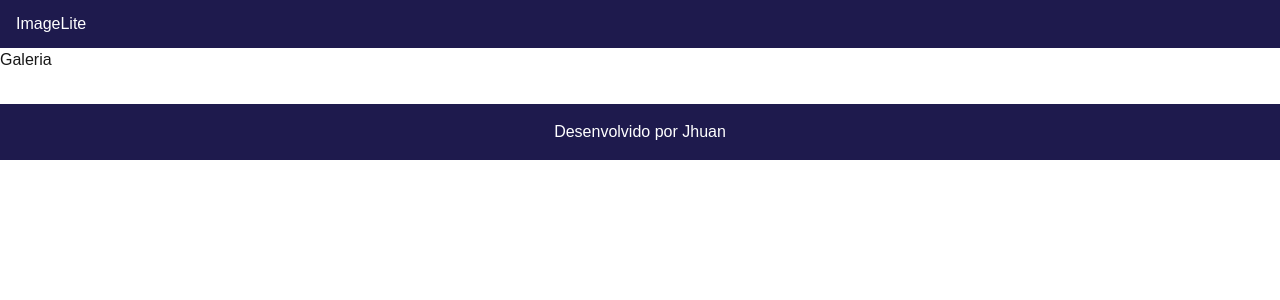
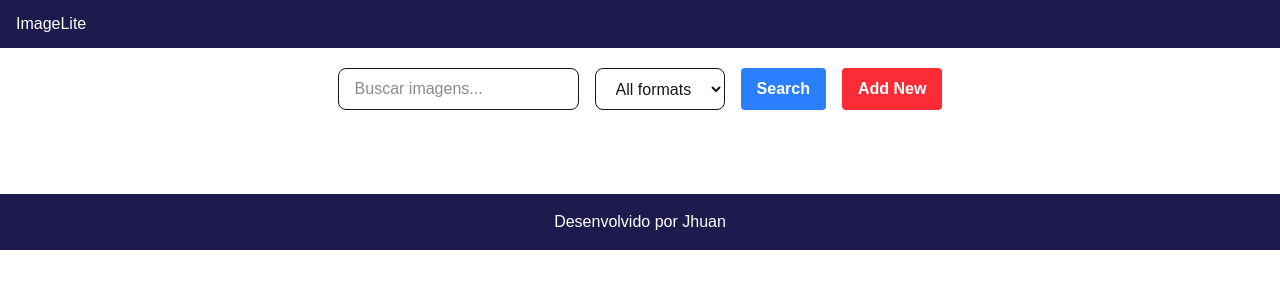
Before and after one commit to JhuanCleber/Image2, a Next.js app in the folder imagelite/: page /galeria in a window 1280 px wide. Shown: the top 300 px of the page. Built offline with nearby package versions, Linux system fonts and the light colour scheme.

Commit message:
filtrando imagens

```diff
--- /dev/null
+++ b/imagelite/app/components/ImageCard.tsx
@@ -0,0 +1,19 @@
+interface ImageCardProps {
+  imageUrl?: string;
+  imageName?: string;
+  imageSize?: string;
+  uploadDate?: string;
+}
+
+export const ImageCard: React.FC<ImageCardProps> = ({ imageName, imageUrl, imageSize, uploadDate }) => {
+  return (
+    <div className="card relative bg-white rounded-md shadow-md transition-all ease-in-out duration-300 hover:shadow-xl hover:-translate-y-1">
+      <img src={imageUrl} className="h-56 w-full object-cover rounded-t-md" alt="Thumbnail" />
+      <div className="card-body p-4">
+        <h1 className="text-xl font-semibold mb-2 text-gray-600">{imageName}</h1>
+        <p className="text-xl font-semibold mb-2 text-gray-600">{imageSize}</p>
+        <p className="text-xl font-semibold mb-2 text-gray-600">{uploadDate}</p>
+      </div>
+    </div>
+  )
+}
--- /dev/null
+++ b/imagelite/app/components/index.tsx
@@ -0,0 +1,2 @@
+export * from './Template';
+export * from './ImageCard';
--- a/imagelite/app/formulario/page.tsx
+++ /dev/null
@@ -1,9 +0,0 @@
-export default function Formulario() {
-  return (
-    <div>
-      <main>
-        <h1>Formulario</h1>
-      </main>
-    </div>
-  )
-}
--- a/imagelite/app/fotos/page.tsx
+++ /dev/null
@@ -1,9 +0,0 @@
-export default function Fotos() {
-  return (
-    <div>
-      <main>
-        <h1>Fotos</h1>
-      </main>
-    </div>
-  )
-}
--- a/imagelite/app/galeria/page.tsx
+++ b/imagelite/app/galeria/page.tsx
@@ -1,11 +1,78 @@
-import { Template } from "../components/Template"
+'use client'
+import { Template, ImageCard } from '../components';
+import { useImageService } from '../resource/service';
+import { useState } from 'react';
+import { Image } from '../resource/image';
 
 export default function Galeria() {
+
+  const useService = useImageService();
+  const [images, setImages] = useState<Image[]>([]);
+  const [query, setQuery] = useState<string>(' ')
+  const [extension, setExtension] = useState<string>(' ')
+
+  async function searchImages() {
+    const result = await useService.buscar(query, extension);
+
+    setImages(result);
+    console.log(query, extension)
+  }
+  /*renderizando a imagem na tela*/
+  function renderImageCard(image: Image) {
+    return (
+      <ImageCard key={image.url}
+        imageName={image.name}
+        imageUrl={image.url}
+        imageSize={`${image.size} MB`}
+        uploadDate={image.uploadDate} />
+    )
+  }
+
+  function renderImageCards() {
+    //return images.map((image) => renderImageCard(image));
+    return images.map(renderImageCard);
+  }
+
+
   return (
-      <main>
-        <Template>
-          <h1>Galeria</h1>
-        </Template>
-      </main>
-  )
+    <Template>
+      <section className="flex flex-col items-center justify-center my-5">
+        <div className="flex space-x-4">
+          <input type="text"
+            onChange={event => setQuery(event.target.value)}
+            //
+            className="border px-4 py-2 rounded-lg text-white-900" placeholder="Buscar imagens..." />
+          <select onChange={event => setExtension(event.target.value)}
+            className="border px-4 py-2 rounded-lg text-white-900">
+            <option value="">All formats</option>
+            <option value="PNG">PNG</option>
+            <option value="JPG">JPG</option>
+            <option value="GIF">GIF</option>
+            <option value="JPEG">JPEG</option>
+          </select>
+          <button className="bg-blue-500 hover:bg-blue-600 text-white font-bold py-2 px-4 rounded" onClick={searchImages}>Search </button>
+          <button className="bg-red-500 hover:bg-red-600 text-white font-bold py-2 px-4 rounded">Add New </button>
+        </div>
+      </section>
+      <section className="grid grid-cols-3 gap-4 p-4">
+        {
+          renderImageCards()
+        }
+      </section>
+    </Template>
+  );
+
+
+
+
+
+
+
+
+
+
+
+
+
+
 }
--- /dev/null
+++ b/imagelite/app/resource/image.ts
@@ -0,0 +1,9 @@
+export class Image {
+
+  url?: string;
+  name?: string;
+  extension?: string;
+  size?: string;
+  uploadDate?: string;
+
+}
--- /dev/null
+++ b/imagelite/app/resource/service.ts
@@ -0,0 +1,14 @@
+import { Image } from "./image";
+export class ImageService {
+  baseURL: string = 'http://localhost:8080/images';
+
+  async buscar(query: string = '', extension?: string): Promise<Image[]> {
+
+    const url = `${this.baseURL}?query=${query}&extension=${extension}`;
+    const response = await fetch(url);
+    return await response.json();
+
+  }
+}
+//React Hook
+export const useImageService = () => new ImageService();
```
